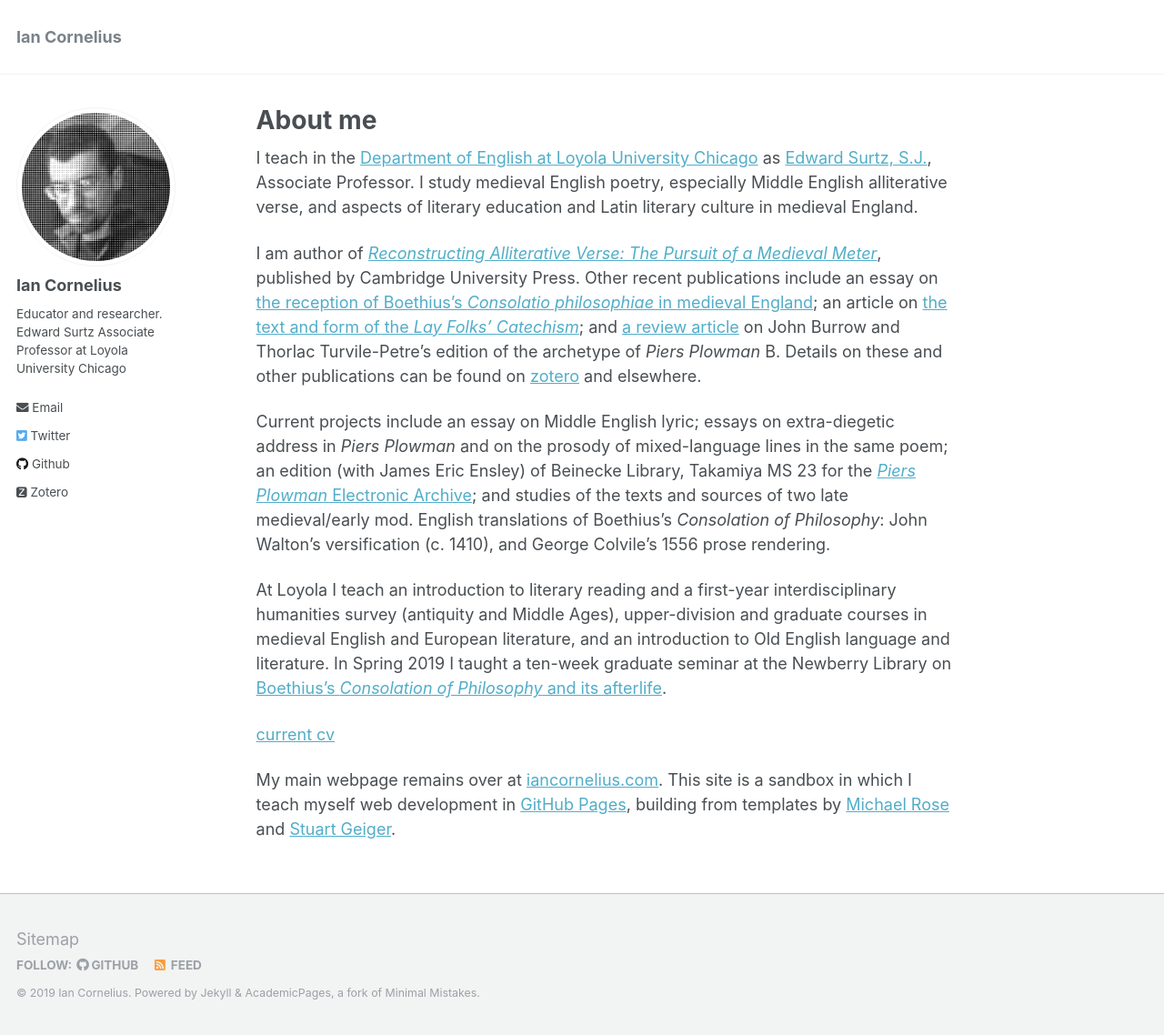
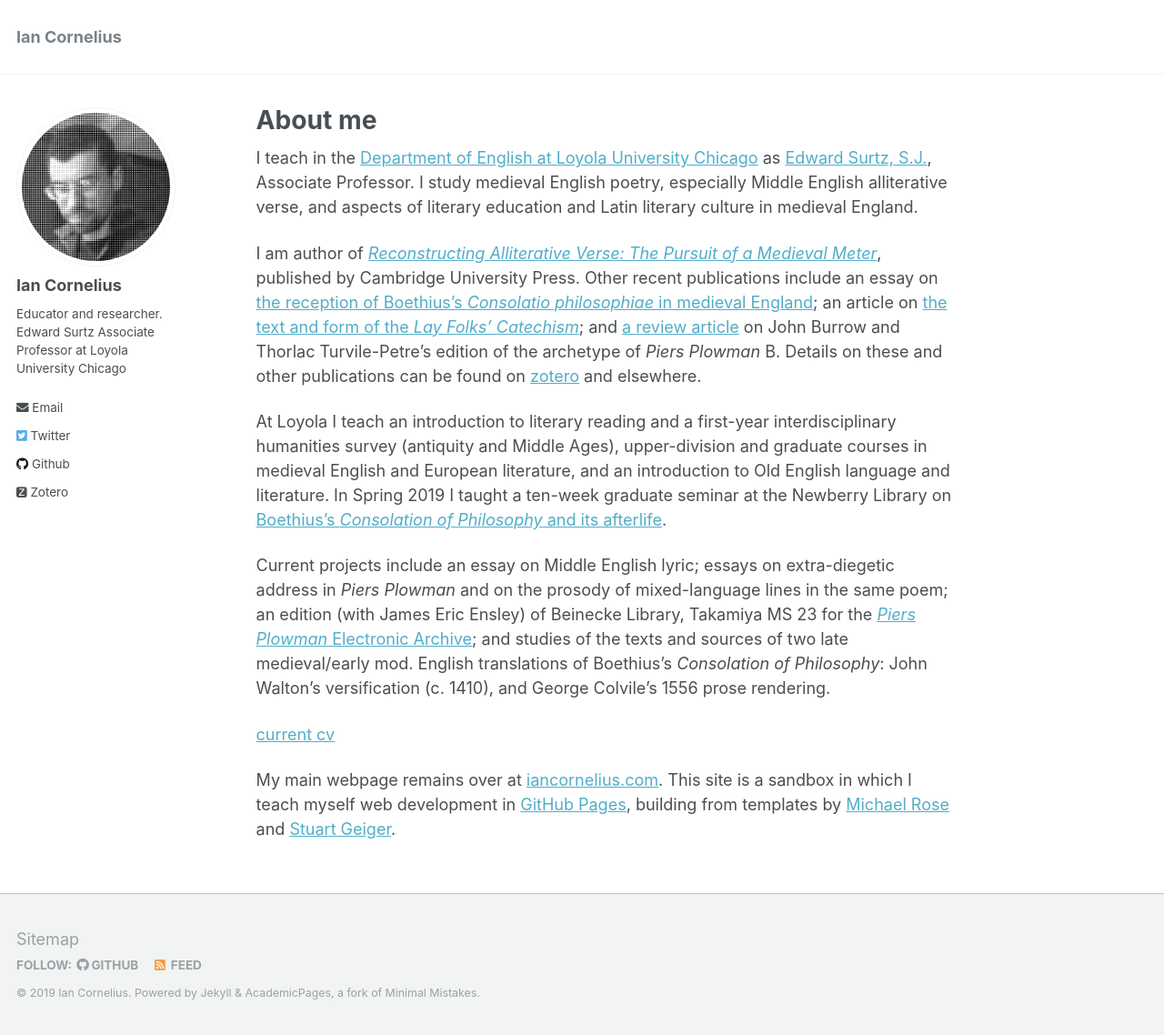
Before and after one commit to icornelius/icornelius.github.io, a Jekyll site: the page built from _pages/about.md, in a window 1280 px wide and 1138 px high. Shown: the whole window at 91% size. Built offline with Jekyll 4.4.1, drawn with Linux system fonts in a browser that asks for light colours; some web fonts are replaced; part of the change alters nothing that is shown.

```diff
--- a/_pages/about.md
+++ b/_pages/about.md
@@ -18,6 +18,9 @@ an article on [the text and form of the *Lay Folks' Catechism*](https://academic
 and [a review article](https://www.brepolsonline.net/doi/10.1484/J.YLS.5.116161) on John Burrow and Thorlac Turvile-Petre's edition of the archetype of *Piers Plowman* B.
 Details on these and other publications can be found on [zotero](https://www.zotero.org/irc7) and elsewhere.
 
+At Loyola I teach an introduction to literary reading and a first-year interdisciplinary humanities survey (antiquity and Middle Ages), upper-division and graduate courses in medieval English and European literature, and an introduction to Old English language and literature.
+In Spring 2019 I taught a ten-week graduate seminar at the Newberry Library on [Boethius's *Consolation of Philosophy* and its afterlife](https://icornelius.github.io/boethius2019/).
+
 Current projects include
 an essay on Middle English lyric;
 essays on extra-diegetic address in *Piers Plowman*
@@ -27,9 +30,6 @@ and studies of the texts and sources of two late medieval/early mod. English tra
 John Walton's versification (c. 1410),
 and George Colvile's 1556 prose rendering.
 
-At Loyola I teach an introduction to literary reading and a first-year interdisciplinary humanities survey (antiquity and Middle Ages), upper-division and graduate courses in medieval English and European literature, and an introduction to Old English language and literature.
-In Spring 2019 I taught a ten-week graduate seminar at the Newberry Library on [Boethius's *Consolation of Philosophy* and its afterlife](https://icornelius.github.io/boethius2019/).
-
 [current cv](https://icornelius.github.io/files/cornelius-cv.pdf)
 
 My main webpage remains over at [iancornelius.com](https://www.iancornelius.com).
```
